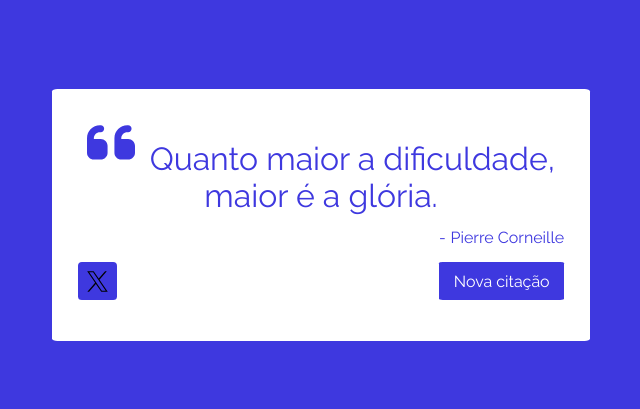
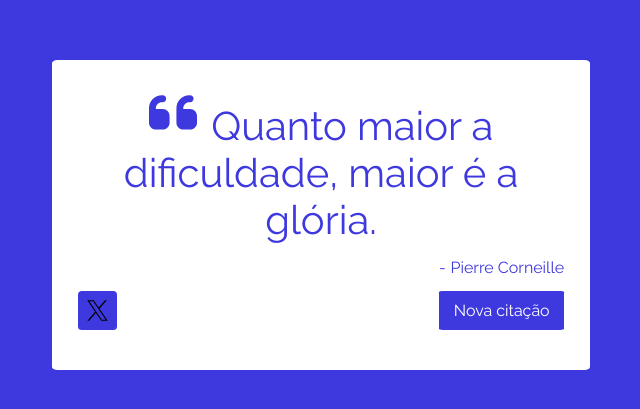
Before and after one commit to LuizFelipePinho/random-quote, a React (Vite) app: page / in a window 1280 px wide. Shown: the part 185-594 px from the top of the page, without its empty margins (319-959 px from the left). Built offline with nearby package versions, Linux system fonts and the light colour scheme.

Commit message:
alter type font

```diff
--- a/src/Components/Text/text.scss
+++ b/src/Components/Text/text.scss
@@ -1,5 +1,5 @@
 #text {
-  font-size: 2rem;
+  font-size: 5vmin;
   font-weight: 500;
   transition: opacity 0.5s ease-out;
   opacity: 1;
```
